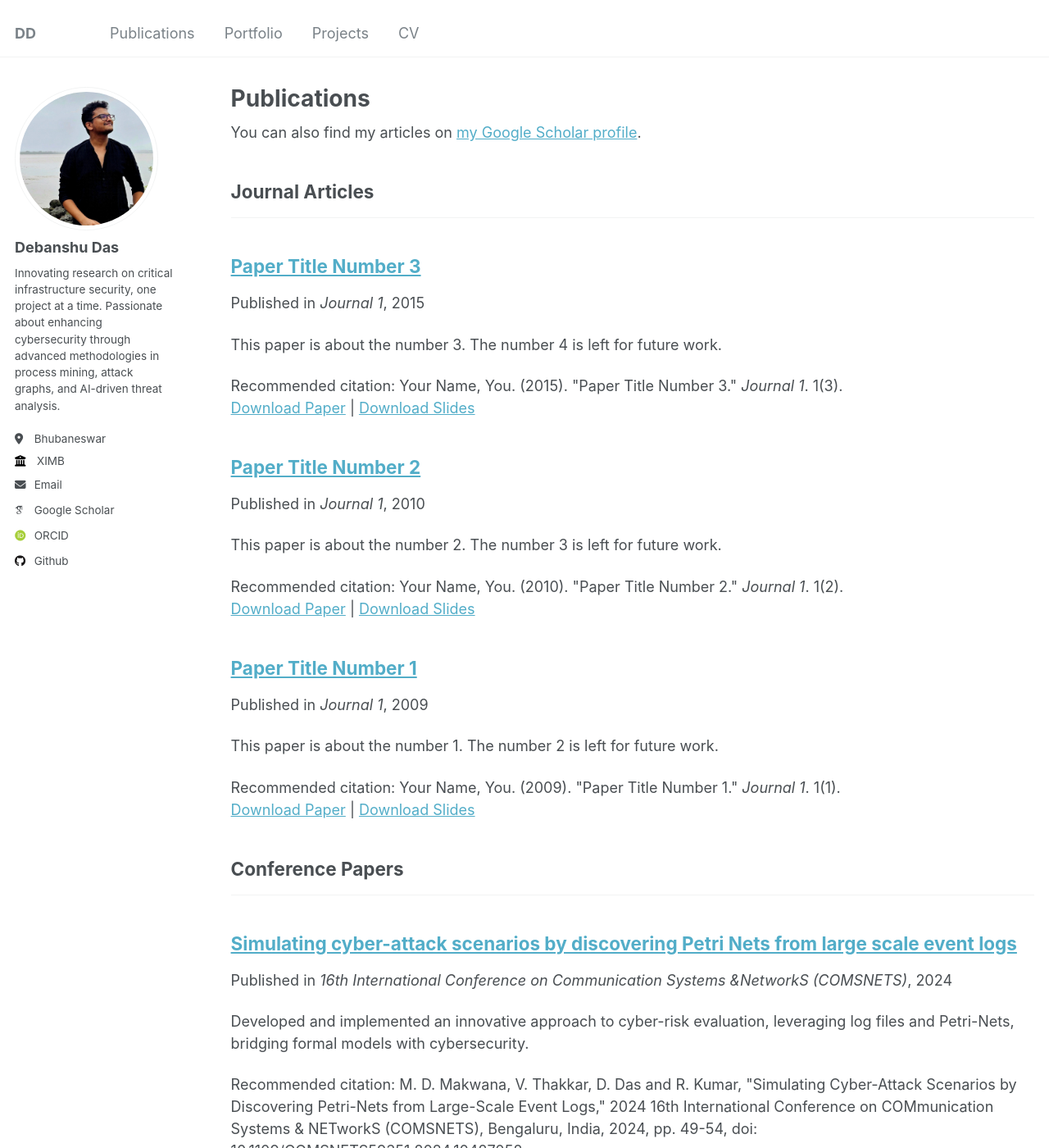
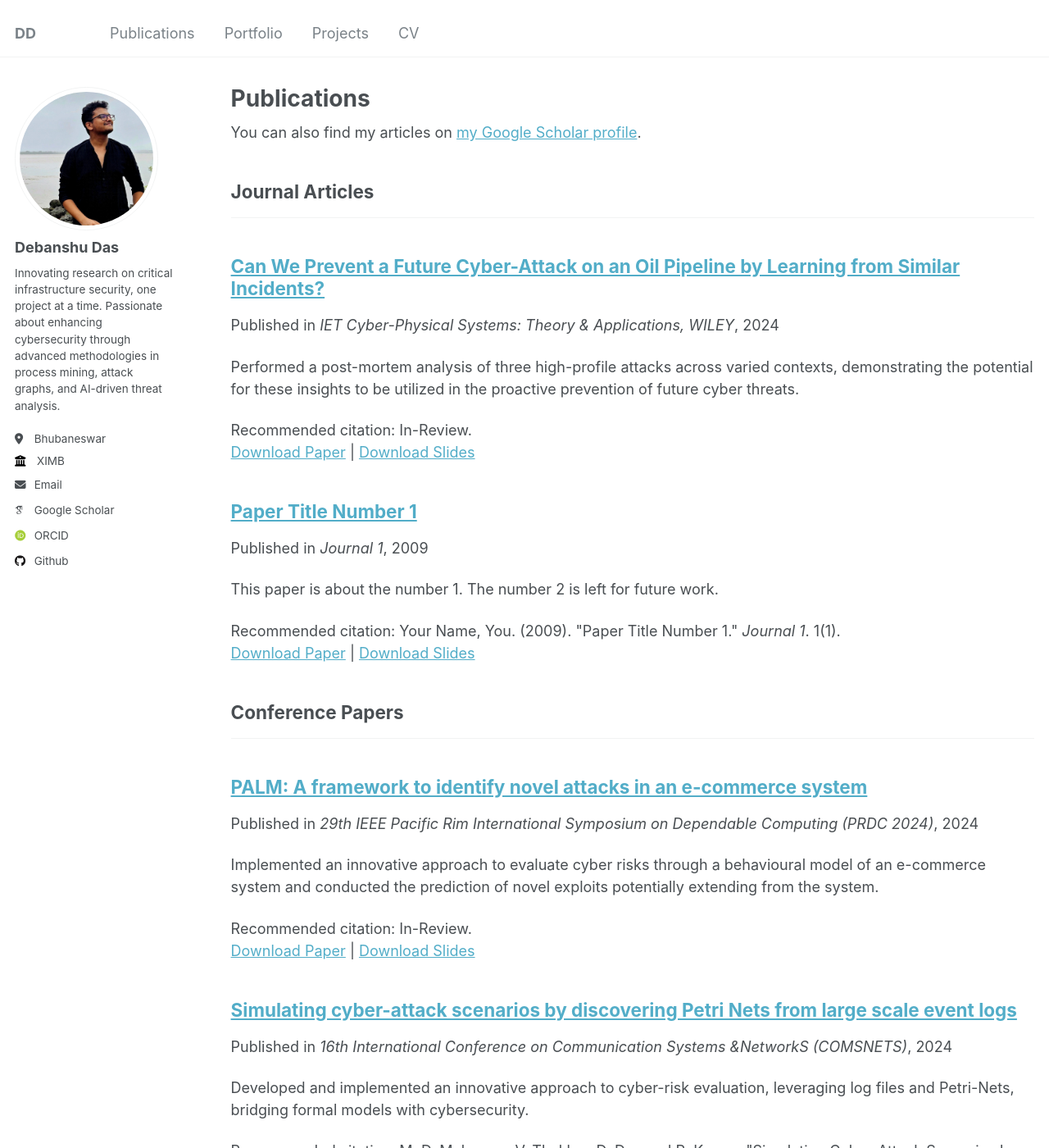
Before and after one commit to DebanshuCS/DDAcademia, a Jekyll site: the page built from _pages/publications.html, in a window 1280 px wide and 1400 px high. Shown: the whole window at 82% size. Built offline with Jekyll 4.4.1, drawn with Linux system fonts in a browser that asks for light colours; some web fonts are replaced.

Commit message:
recorrected.

```diff
--- a/_publications/2010-10-01-paper-title-number-2.md
+++ b/_publications/2010-10-01-paper-title-number-2.md
@@ -1,14 +1,12 @@
 ---
-title: "Paper Title Number 2"
+title: "Can We Prevent a Future Cyber-Attack on an Oil Pipeline by Learning from Similar Incidents?"
 collection: publications
 category: manuscripts
 permalink: /publication/2010-10-01-paper-title-number-2
-excerpt: 'This paper is about the number 2. The number 3 is left for future work.'
-date: 2010-10-01
-venue: 'Journal 1'
-slidesurl: 'http://academicpages.github.io/files/slides2.pdf'
-paperurl: 'http://academicpages.github.io/files/paper2.pdf'
-citation: 'Your Name, You. (2010). &quot;Paper Title Number 2.&quot; <i>Journal 1</i>. 1(2).'
+excerpt: 'Performed a post-mortem analysis of three high-profile attacks across varied contexts, demonstrating the potential for these insights to be utilized in the proactive prevention of future cyber threats.'
+date: 2024-07-19
+venue: 'IET Cyber-Physical Systems: Theory &amp; Applications, WILEY'
+slidesurl: 'http://na'
+paperurl: 'http://na'
+citation: 'In-Review.'
 ---
-
-The contents above will be part of a list of publications, if the user clicks the link for the publication than the contents of section will be rendered as a full page, allowing you to provide more information about the paper for the reader. When publications are displayed as a single page, the contents of the above "citation" field will automatically be included below this section in a smaller font.
--- a/_publications/2015-10-01-paper-title-number-3.md
+++ b/_publications/2015-10-01-paper-title-number-3.md
@@ -1,14 +1,12 @@
 ---
-title: "Paper Title Number 3"
+title: "PALM: A framework to identify novel attacks in an e-commerce system"
 collection: publications
-category: manuscripts
+category: conferences
 permalink: /publication/2015-10-01-paper-title-number-3
-excerpt: 'This paper is about the number 3. The number 4 is left for future work.'
-date: 2015-10-01
-venue: 'Journal 1'
-slidesurl: 'http://academicpages.github.io/files/slides3.pdf'
-paperurl: 'http://academicpages.github.io/files/paper3.pdf'
-citation: 'Your Name, You. (2015). &quot;Paper Title Number 3.&quot; <i>Journal 1</i>. 1(3).'
+excerpt: 'Implemented an innovative approach to evaluate cyber risks through a behavioural model of an e-commerce system and conducted the prediction of novel exploits potentially extending from the system.'
+date: 2024-08-01
+venue: '29th IEEE Pacific Rim International Symposium on Dependable Computing (PRDC 2024)'
+slidesurl: 'http://na'
+paperurl: 'http://na'
+citation: 'In-Review.'
 ---
-
-The contents above will be part of a list of publications, if the user clicks the link for the publication than the contents of section will be rendered as a full page, allowing you to provide more information about the paper for the reader. When publications are displayed as a single page, the contents of the above "citation" field will automatically be included below this section in a smaller font.
```
